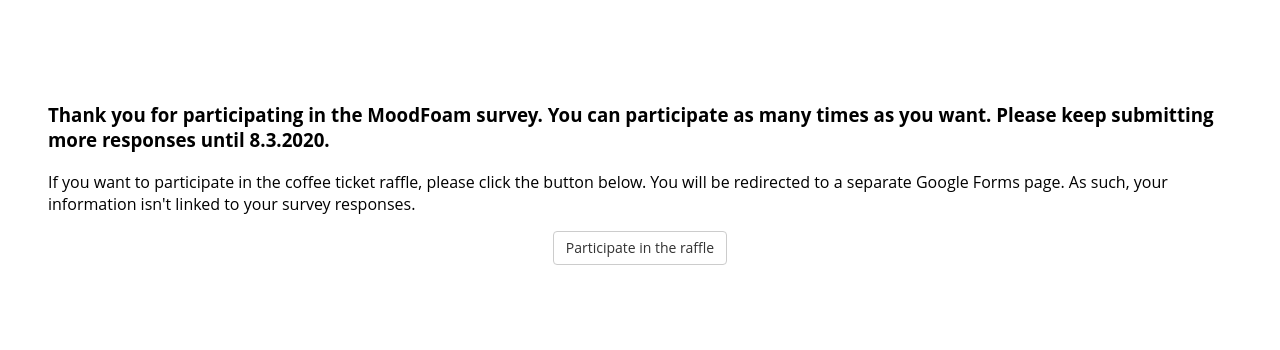
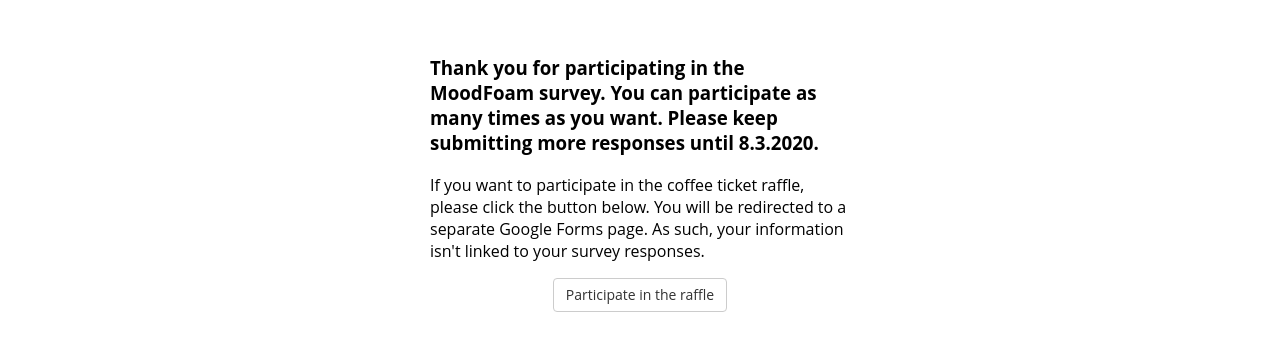
Before and after one commit to villepaananen/MoodFoam, a website: page public/end.html in a window 1280 px wide. Shown: the part 234-584 px from the top of the page. Drawn offline with Linux system fonts and the light colour scheme.

Commit message:
css fixes

```diff
--- a/public/end.html
+++ b/public/end.html
@@ -37,10 +37,12 @@
     }
 
     .container {
-      display: table-cell;
+      display: flex;
+      flex-direction: column;
       height: 100vh;
-      margin: 0 auto;
-      vertical-align: middle;
+      margin: auto;
+      justify-content: center;
+      max-width: 500px;
     }
   </style>
 </head>
```
